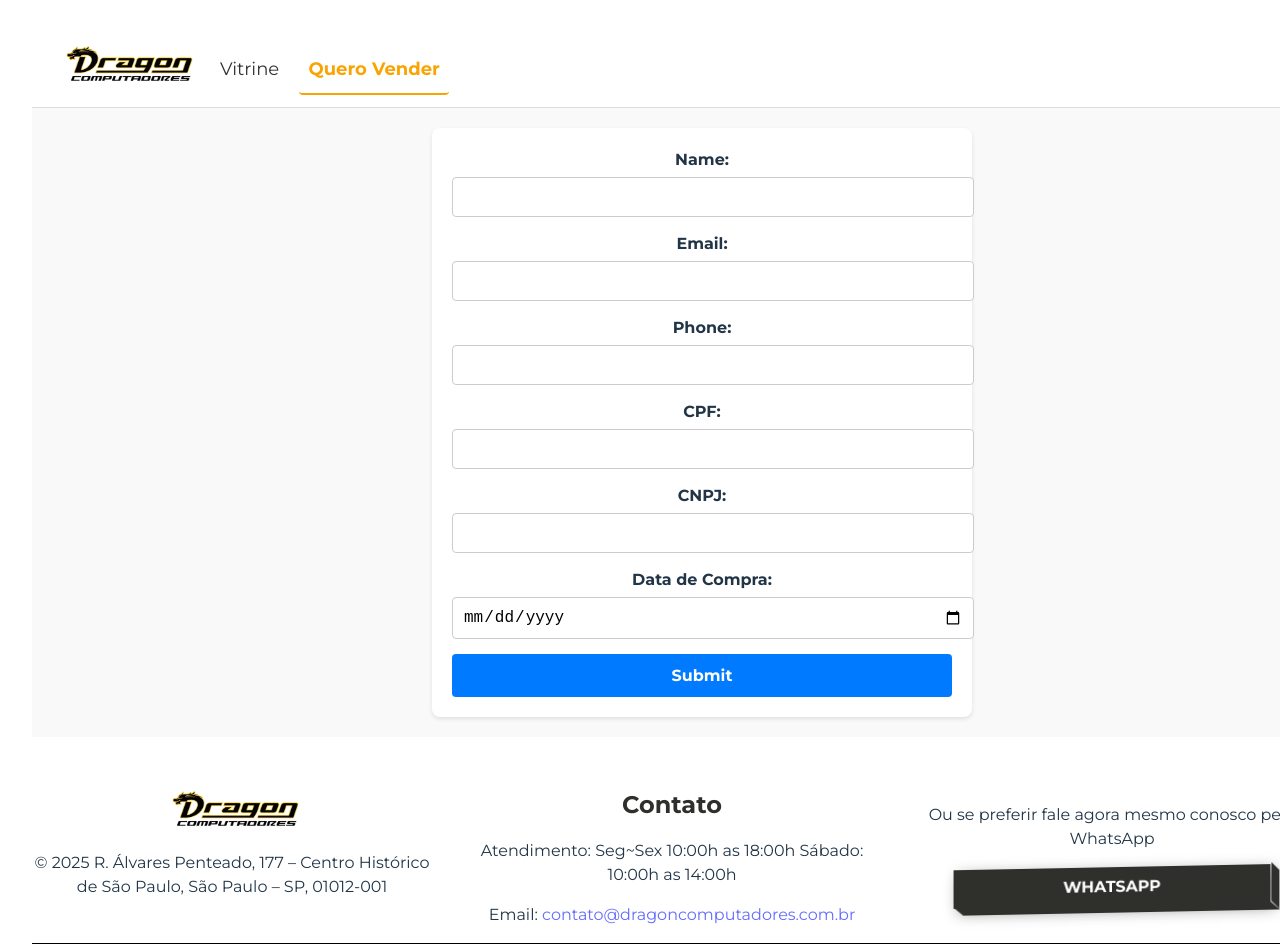
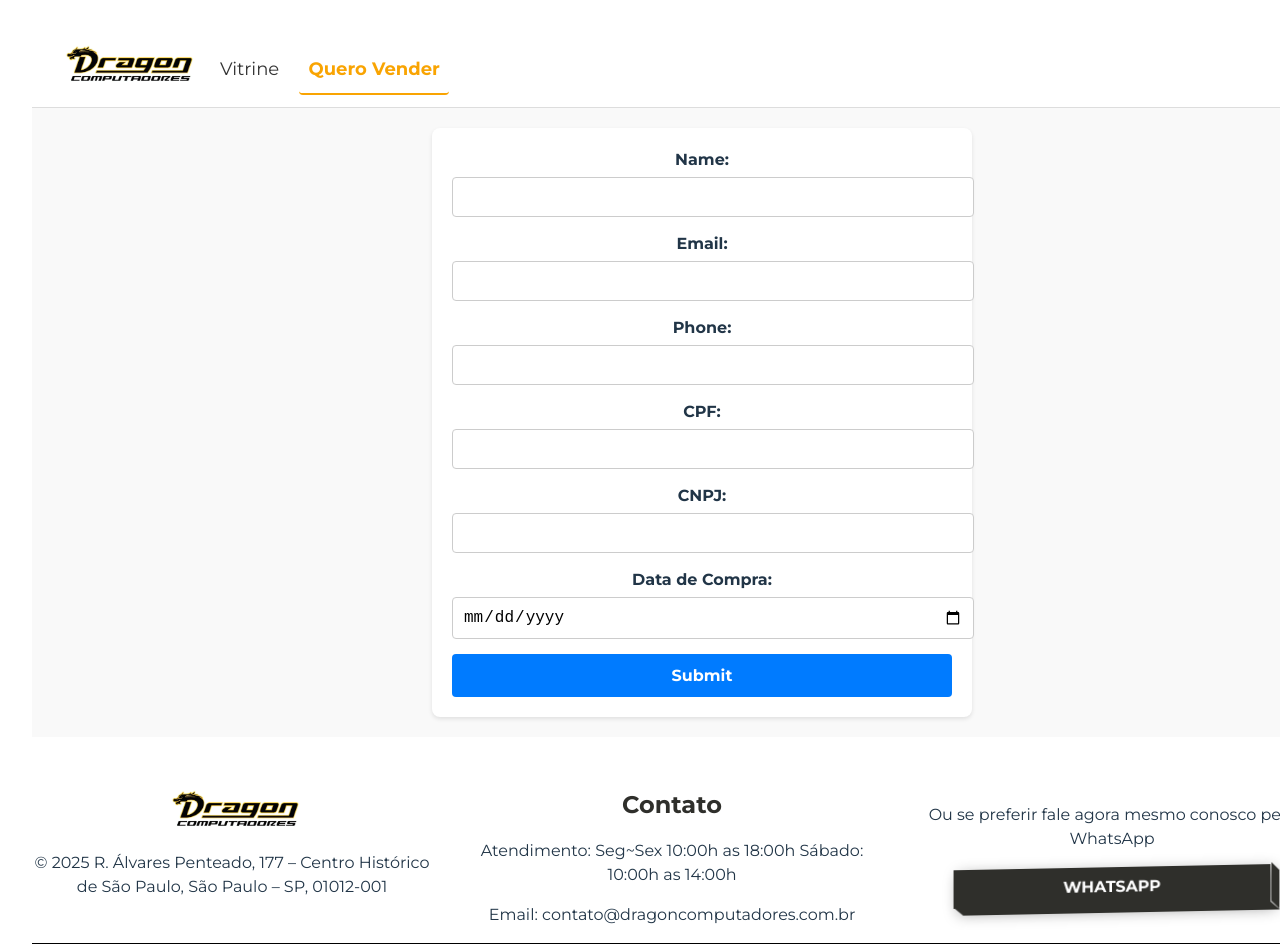
Before and after one commit to valmyrtavares/dragon.io, a React (Vite) app: page /register in a window 1280 px wide. Shown: the top 952 px of the page. Built offline with nearby package versions, Linux system fonts and the light colour scheme.

Commit message:
hover over email and black background overlay in the product detail done

```diff
--- a/src/assets/style/Footer.module.scss
+++ b/src/assets/style/Footer.module.scss
@@ -18,6 +18,21 @@
             @include title(1.5rem);
             margin: 0;
         }
+
+        .email {
+            transition: transform 0.7s ease, color 0.7s ease;
+
+            &:hover {
+                transform: scale(1.05);
+                color: orange;
+            }
+
+            a {
+                text-decoration: none;
+                color: inherit;
+                display: inline-block;
+            }
+        }
     }
 
     .zapFooter {
@@ -26,12 +41,5 @@
         }
     }
 
-    .footerLogo,
-    .emailFooter,
-    .zapFooter {
-        transition: background-color 0.3s ease;
-        &:hover {
-            background-color: $bg-default;
-        }
-    }
+
 }
--- a/src/assets/style/SingleDetailsProduct.module.scss
+++ b/src/assets/style/SingleDetailsProduct.module.scss
@@ -1,6 +1,26 @@
 @use './mixins' as *;
 
 
+.popupOverlay {
+    position: fixed;
+    top: 0;
+    left: 0;
+    width: 100vw;
+    height: 100vh;
+    background-color: rgba(0, 0, 0, 0.6); // fundo escuro com opacidade
+    z-index: 20; // menor que o do popup, mas maior que o restante da página
+    display: flex;
+    justify-content: center;
+    align-items: center;
+    .closeBtnFixed {
+        position: absolute;
+        top: 41px;
+        right: 782px;
+        z-index: 31; // maior que o popup
+        button{
+            color:white;
+        }
+    }
     .singleDetailsProductContainer{
         width:35%;
         margin:0 20%;
@@ -10,7 +30,7 @@
         border-radius: 4%;
         top: 10%;
         left: 10%;
-    background-color:$bg-default; ;
+        background-color:$bg-default;
         z-index: 30;
         .productDetails{
             text-align: start;
@@ -44,6 +64,7 @@
 
         }
     }
+}
     @media (max-width: 650px) {
     .singleDetailsProductContainer {
     width: 100%;
@@ -52,7 +73,6 @@
         left: 11%;
     height: 80vh;
     padding: 7%;
-
         .productDetails {
             padding: 5px;
             width: 90%;
@@ -66,9 +86,7 @@
         .title {
             font-size: 25px;
             margin: -4px -9px;
-
         }
-
         .price {
             font-size: 25px;
             margin: -20px -12px;
--- a/src/components/Footer.jsx
+++ b/src/components/Footer.jsx
@@ -22,7 +22,7 @@ const Footer = () => {
       <div className={style.emailFooter}>
         <h2>Contato</h2>
         <p>Atendimento: Seg~Sex 10:00h as 18:00h Sábado: 10:00h as 14:00h</p>
-        <p>
+        <p className={style.email}>
           Email:{' '}
           <a href="mailto:contato@dragoncomputadores.com.br">
             contato@dragoncomputadores.com.br
--- a/src/components/SingleDetailsProduct.jsx
+++ b/src/components/SingleDetailsProduct.jsx
@@ -10,10 +10,11 @@ const SingleDetailsProduct = ({ productSelected, setSingleDetailsProduct }) => {
   }, []);
 
   return (
+    <div className={style.popupOverlay}>
+      <div className={style.closeBtnFixed}>
+        <CloseButton setOpenClose={setSingleDetailsProduct} />
+      </div>
       <div className={style.singleDetailsProductContainer}>
-      <dv className={style.containerCloseBtn}>
-        <CloseButton setOpenClose={setSingleDetailsProduct} />
-      </dv>
         {productSelected && (
           <div className={style.productDetails}>
             <div className={style.titleContainer}>
@@ -62,7 +63,9 @@ const SingleDetailsProduct = ({ productSelected, setSingleDetailsProduct }) => {
             <h2>
               Data de compra :<span>{formatDate(productSelected.ages)}</span>
             </h2>
-          <h3 className={style.specificationsTitle}>Descrição da Placa mãe</h3>
+            <h3 className={style.specificationsTitle}>
+              Descrição da Placa mãe
+            </h3>
             <div className={style.hugeText}>
               <span
                 dangerouslySetInnerHTML={{
@@ -82,6 +85,7 @@ const SingleDetailsProduct = ({ productSelected, setSingleDetailsProduct }) => {
             </div>
           </div>
         )}
+      </div>
     </div>
   );
 };
```
Lines whose indentation alone changed are shown as unchanged.
